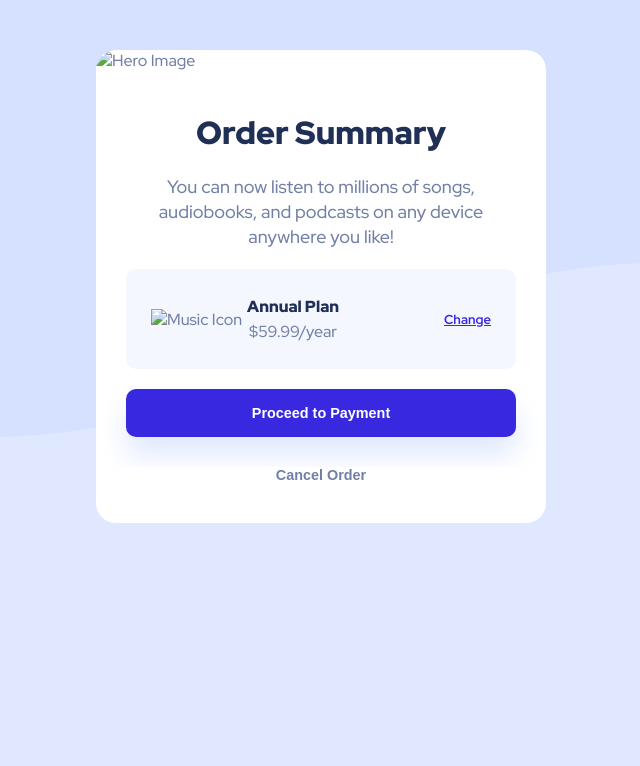
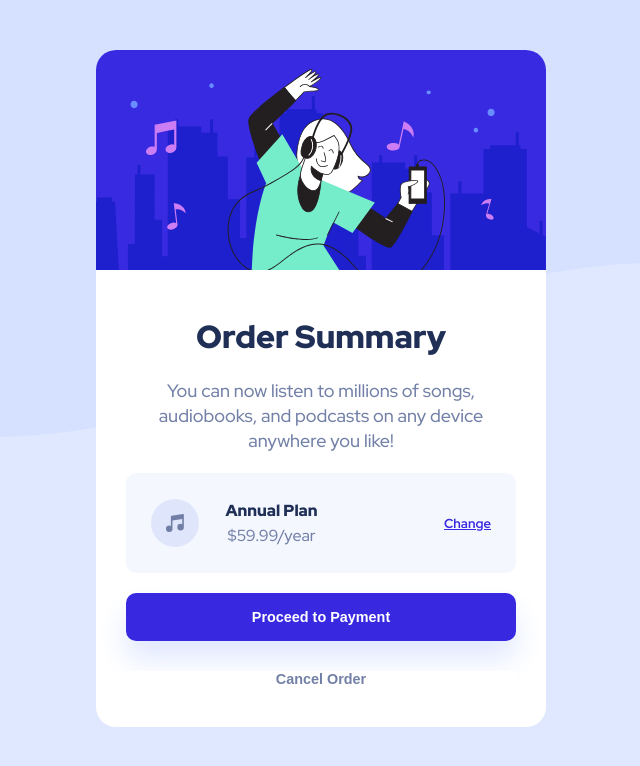
Before and after one commit to the-attack-titan/order-summary-component, a plain HTML site: page index.html in a window 1280 px wide. Shown: the whole page, without its empty margins (319-959 px from the left). Drawn offline with Linux system fonts and the light colour scheme.

Commit message:
Update index.html

```diff
--- a/index.html
+++ b/index.html
@@ -10,13 +10,13 @@
 </head>
 <body>
   <div class="card">
-    <img src="images/illustration-hero.svg" alt="Hero Image">
+    <img src="illustration-hero.svg" alt="Hero Image">
     <div class="summary">
       <h2 class="heading">Order Summary</h2>
       <p class="description">You can now listen to millions of songs, audiobooks, and podcasts on any
         device anywhere you like!</p>
       <div class="plan">
-        <img src="images/icon-music.svg" alt="Music Icon">
+        <img src="/icon-music.svg" alt="Music Icon">
         <div class="plan-description">
         <strong>Annual Plan</strong>
         <p>$59.99/year</p>
```
